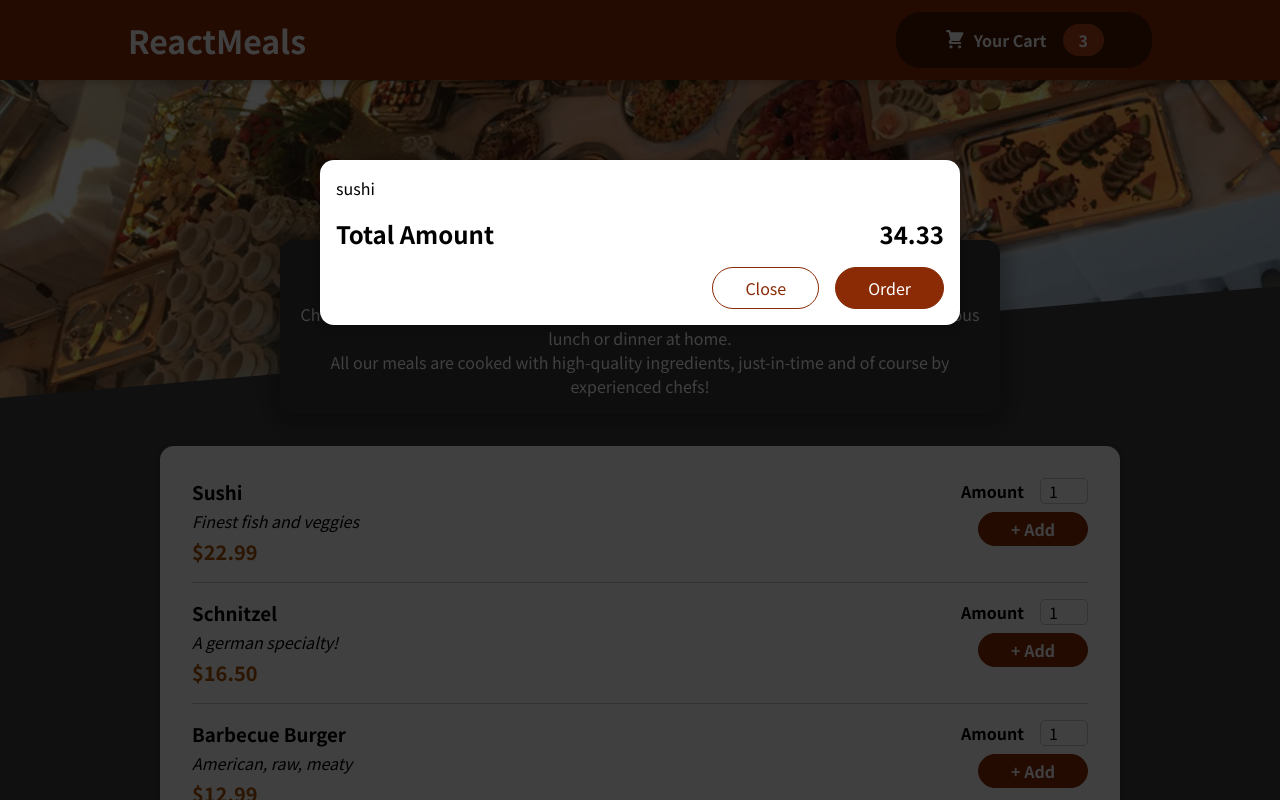
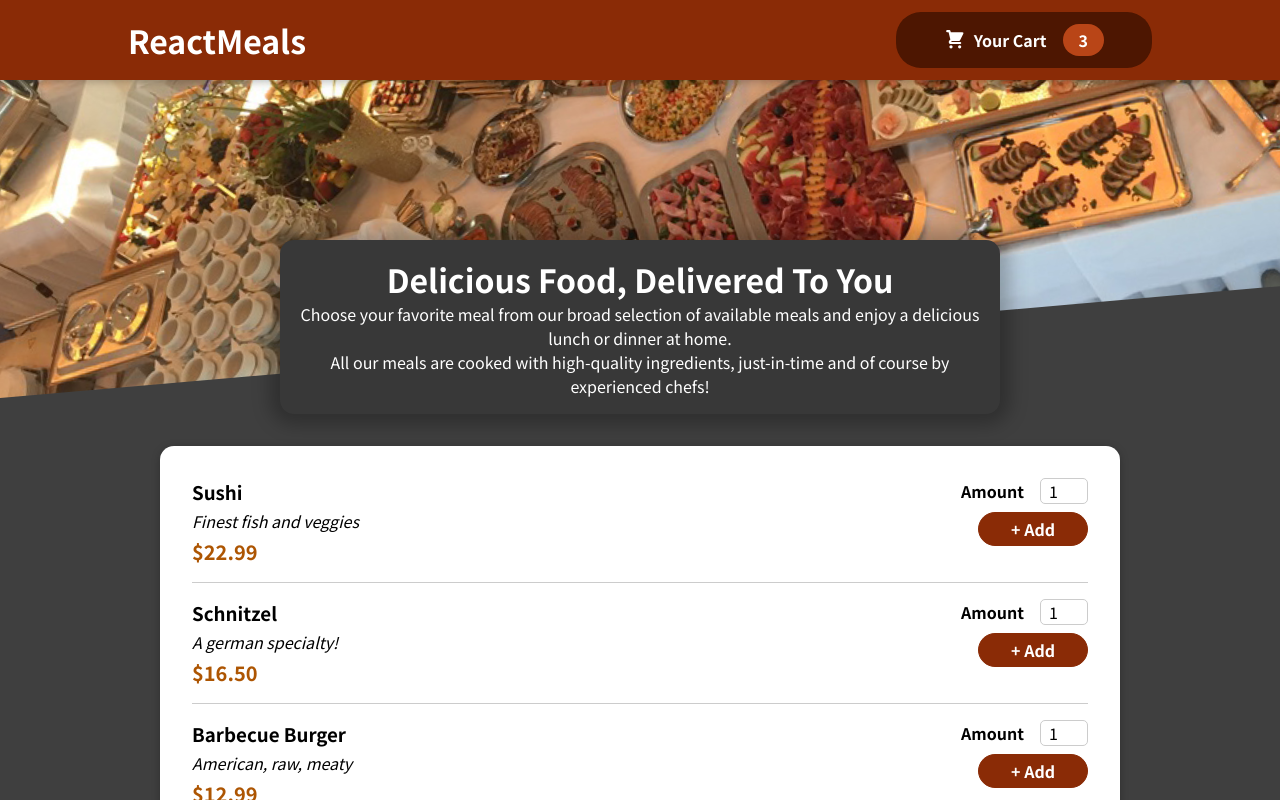
Before and after one commit to RushikeshGandhmal/Food-Order-App, a React (Create React App) app: page / in a window 1280 px wide. Shown: the top 800 px of the page. Built offline with nearby package versions, Linux system fonts and the light colour scheme.

Commit message:
Managing Cart & Modal State

```diff
--- a/src/App.js
+++ b/src/App.js
@@ -1,14 +1,24 @@
-import { Fragment } from "react";
+import { Fragment, useState } from "react";
 import "./App.css";
 import Header from "./components/Layout/Header";
 import Meals from "./components/Meals/Meals";
 import Cart from "./components/Cart/Cart";
 
 const App = () => {
+  const [isCartShown, setIsCartShown] = useState(false);
+
+  const showCartHandler = () => {
+    setIsCartShown(true);
+  };
+
+  const hideCartHandler = () => {
+    setIsCartShown(false);
+  };
+
   return (
     <Fragment>
-      <Cart />
-      <Header />
+      {isCartShown && <Cart onClose={hideCartHandler} />}
+      <Header onShow={showCartHandler} />
       <main>
         <Meals />
       </main>
--- a/src/components/Cart/Cart.js
+++ b/src/components/Cart/Cart.js
@@ -11,14 +11,16 @@
   );
 
   return (
-    <Modal>
+    <Modal onClick={props.onClose}>
       {cartItems}
       <div className={classes.total}>
         <span>Total Amount</span>
         <span>34.33</span>
       </div>
       <div className={classes.actions}>
-        <button className={classes["button--alt"]}>Close</button>
+        <button className={classes["button--alt"]} onClick={props.onClose}>
+          Close
+        </button>
         <button className={classes.button}>Order</button>
       </div>
     </Modal>
--- a/src/components/Layout/Header.js
+++ b/src/components/Layout/Header.js
@@ -3,12 +3,12 @@
 import mealsImage from "../assets/meals.jpg";
 import HeaderCartButton from "./HeaderCartButton";
 
-const Header = () => {
+const Header = (props) => {
   return (
     <Fragment>
       <header className={classes.header}>
         <h1>ReactMeals</h1>
-        <HeaderCartButton />
+        <HeaderCartButton onClick={props.onShow} />
       </header>
       <div className={classes["main-image"]}>
         <img src={mealsImage} alt="A table full of meals" />
--- a/src/components/Layout/HeaderCartButton.js
+++ b/src/components/Layout/HeaderCartButton.js
@@ -1,9 +1,9 @@
 import CartIcon from "../Cart/CartIcon";
 import classes from "./HeaderCartButton.module.css";
 
-const HeaderCartButton = () => {
+const HeaderCartButton = (props) => {
   return (
-    <button className={classes.button}>
+    <button className={classes.button} onClick={props.onClick}>
       <span className={classes.icon}>
         <CartIcon />
       </span>
--- a/src/components/UI/Modal.js
+++ b/src/components/UI/Modal.js
@@ -3,7 +3,7 @@
 import classes from "./Modal.module.css";
 
 const Backdrop = (props) => {
-  return <div className={classes.backdrop} />;
+  return <div className={classes.backdrop} onClick={props.onClick} />;
 };
 
 const ModalOverlay = (props) => {
@@ -19,7 +19,10 @@
 const Modal = (props) => {
   return (
     <Fragment>
-      {ReactDOM.createPortal(<Backdrop />, portalElement)}
+      {ReactDOM.createPortal(
+        <Backdrop onClick={props.onClick} />,
+        portalElement
+      )}
       {ReactDOM.createPortal(
         <ModalOverlay>{props.children}</ModalOverlay>,
         portalElement
```
Also changed, not shown: 1 other file (tests, documents, lock files or other folders).
